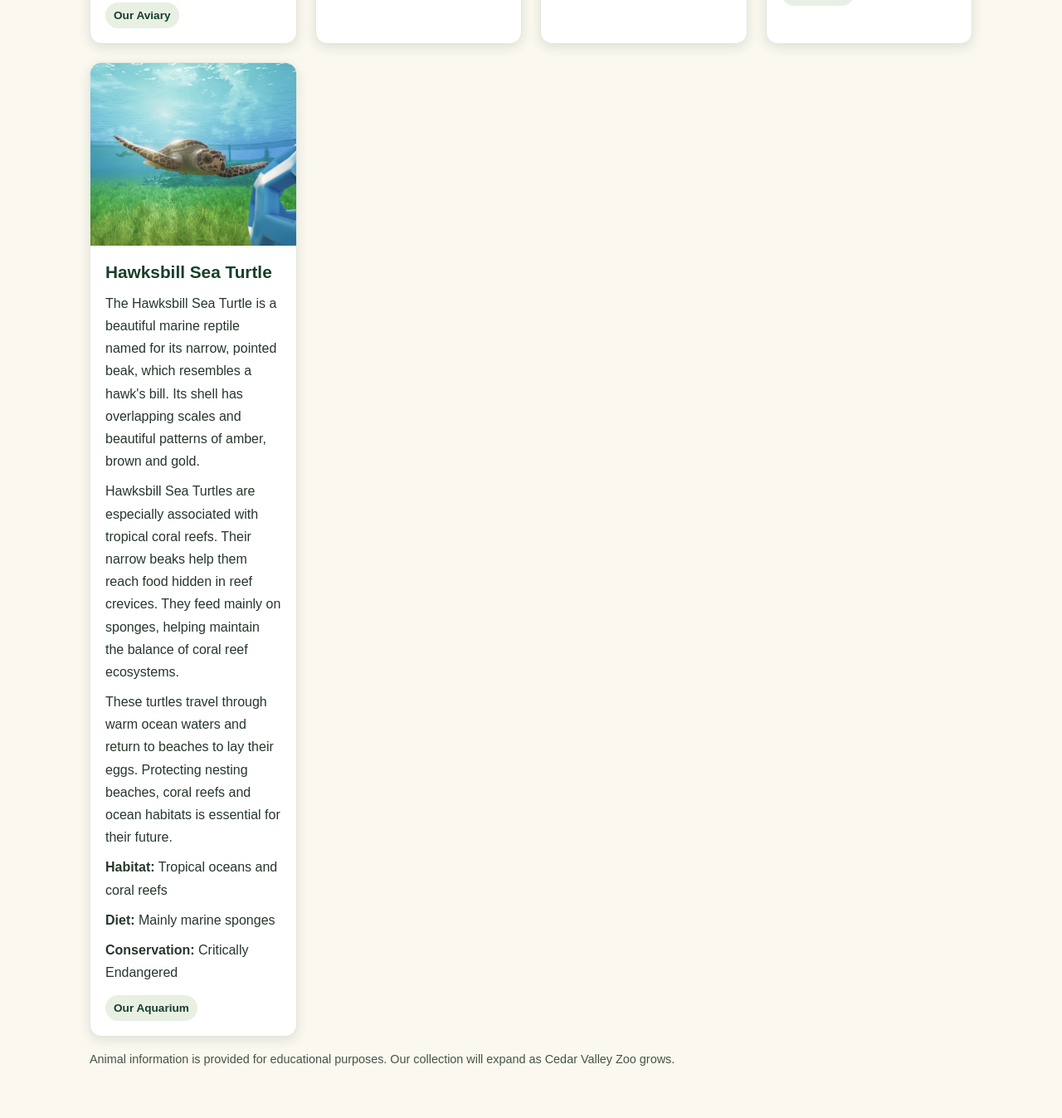
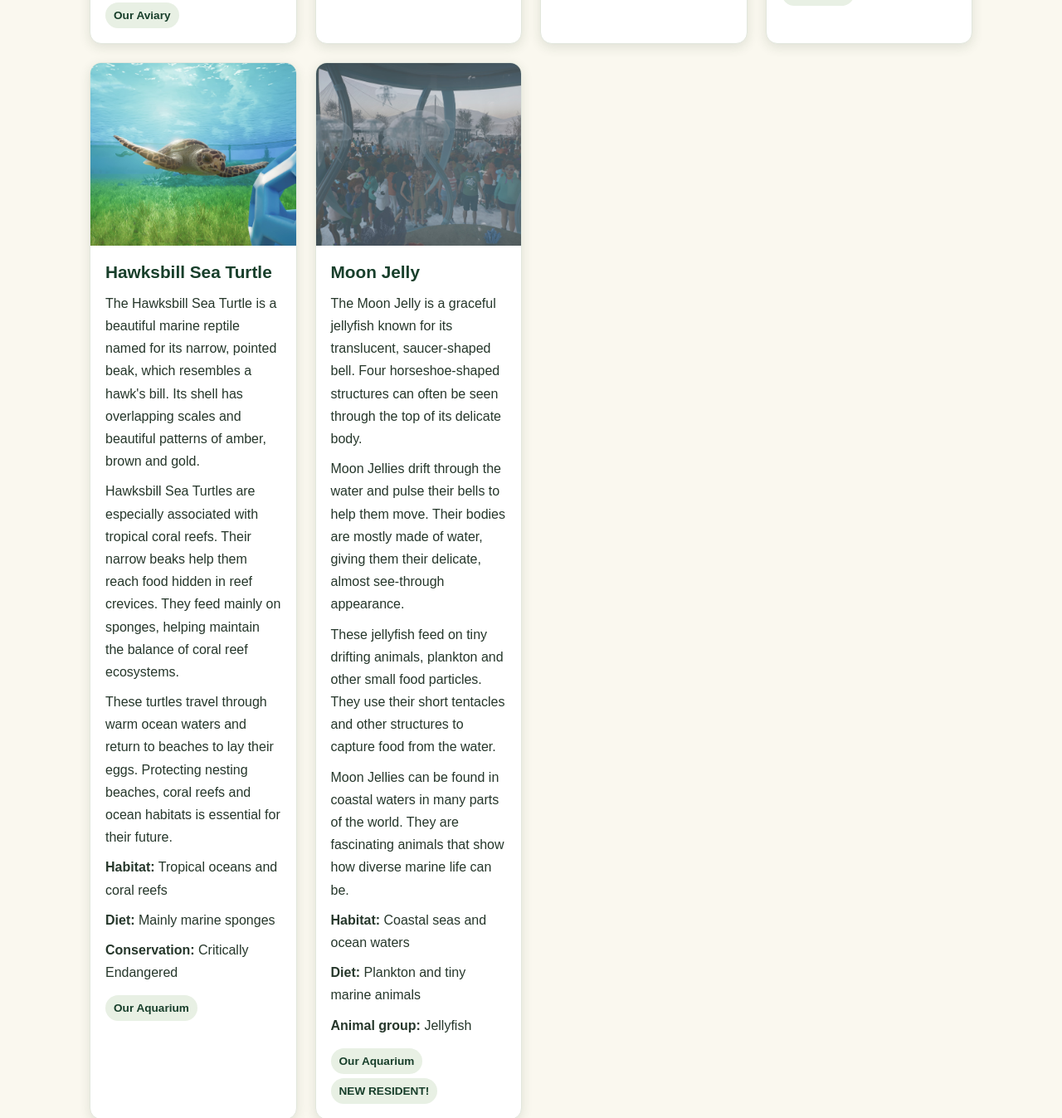
Before and after one commit to Shadowbonnie4321/cedar-valley-zoo, a plain HTML site: page index.html in a window 1280 px wide. Shown: the part 2264-3611 px from the top of the page at 83% size. Drawn offline with Linux system fonts and the light colour scheme.

Commit message:
Update index.html

```diff
--- a/index.html
+++ b/index.html
@@ -432,7 +432,7 @@ footer p {
       </div>
     </article>
 
-    <!-- NEW ANIMAL: HAWKSBILL SEA TURTLE -->
+    <!-- HAWKSBILL SEA TURTLE -->
     <article class="card">
       <img class="animal-photo"
            src="1a136bcbbb898-screenshotUrl.jpg"
@@ -468,6 +468,51 @@ footer p {
         <p><strong>Conservation:</strong> Critically Endangered</p>
 
         <span class="tag">Our Aquarium</span>
+      </div>
+    </article>
+
+    <!-- NEW ANIMAL: MOON JELLY -->
+    <article class="card">
+      <img class="animal-photo"
+           src="1a136e69e9076-screenshotUrl.jpg"
+           alt="Moon Jelly at Cedar Valley Zoo">
+
+      <div class="card-content">
+        <h3>Moon Jelly</h3>
+
+        <p>
+          The Moon Jelly is a graceful jellyfish known
+          for its translucent, saucer-shaped bell.
+          Four horseshoe-shaped structures can often
+          be seen through the top of its delicate body.
+        </p>
+
+        <p>
+          Moon Jellies drift through the water and pulse
+          their bells to help them move. Their bodies
+          are mostly made of water, giving them their
+          delicate, almost see-through appearance.
+        </p>
+
+        <p>
+          These jellyfish feed on tiny drifting animals,
+          plankton and other small food particles.
+          They use their short tentacles and other
+          structures to capture food from the water.
+        </p>
+
+        <p>
+          Moon Jellies can be found in coastal waters
+          in many parts of the world. They are fascinating
+          animals that show how diverse marine life can be.
+        </p>
+
+        <p><strong>Habitat:</strong> Coastal seas and ocean waters</p>
+        <p><strong>Diet:</strong> Plankton and tiny marine animals</p>
+        <p><strong>Animal group:</strong> Jellyfish</p>
+
+        <span class="tag">Our Aquarium</span>
+        <span class="tag">NEW RESIDENT!</span>
       </div>
     </article>
 
@@ -602,4 +647,4 @@ footer p {
 </footer>
 
 </body>
-</html>
+          </html>
```
